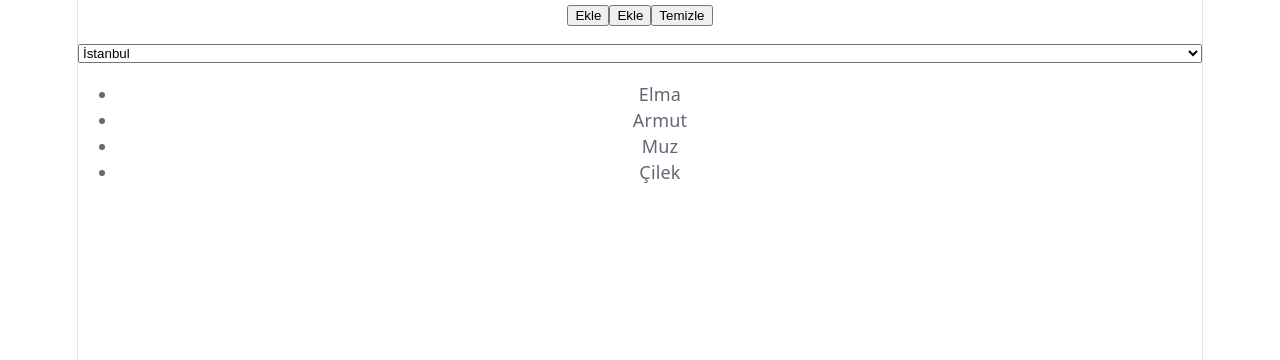
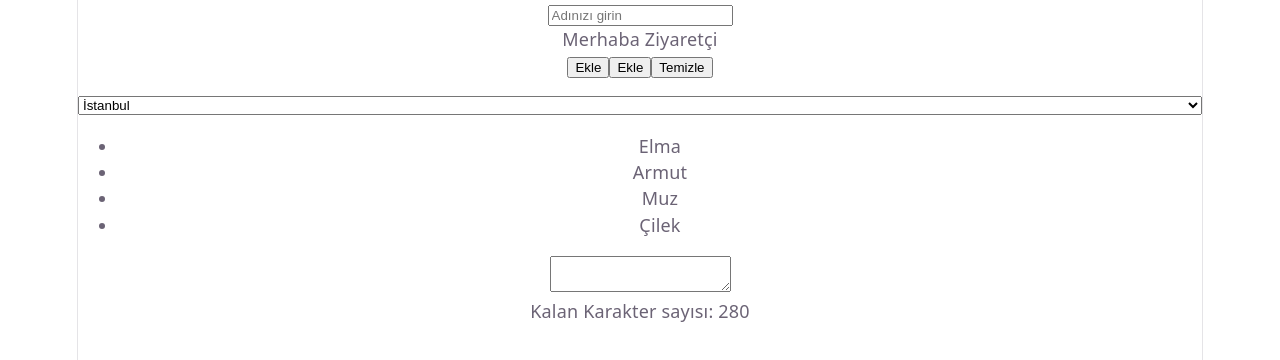
Before and after one commit to iclalinal/Kuzem-React-Dersi, a React (Vite) app: page / in a window 1280 px wide. Shown: the top 360 px of the page. Built offline with nearby package versions, Linux system fonts and the light colour scheme.

Commit message:
onChange örneği eklendi

```diff
--- a/src/App.tsx
+++ b/src/App.tsx
@@ -1,13 +1,17 @@
 import MeyveListesi from "./components/MeyveListesi";
 import SehirSec from "./components/SehirSec";
 import IsimListesi from "./components/IsimListesi";
+import AdInput from "./components/AdInput";
+import KarakterSayimi from "./components/KarakterSayimi";
 
 function App(){
   return(
     <>
+    <AdInput />
     <IsimListesi />
     <SehirSec />
     <MeyveListesi />
+    <KarakterSayimi />
     </>
   )
 }
--- /dev/null
+++ b/src/components/AdInput.tsx
@@ -0,0 +1,17 @@
+import {useState} from "react";
+
+function AdInput(){
+    const [ad, setAd] = useState("");
+
+    const handleChange = (e: React.ChangeEvent<HTMLInputElement>) => {
+        setAd(e.target.value);
+    }
+
+    return(
+        <div>
+            <input value={ad} onChange={handleChange} placeholder="Adınızı girin" />
+            <p>Merhaba {ad || "Ziyaretçi"}</p>
+        </div>
+    )
+}
+export default AdInput;
--- /dev/null
+++ b/src/components/KarakterSayimi.tsx
@@ -0,0 +1,14 @@
+import {useState} from "react";
+
+function KarakterSayimi(){
+    const [metin, setMetin] = useState("");
+
+    return(
+        <div>
+            <textarea value={metin}
+            onChange={(e : React.ChangeEvent<HTMLTextAreaElement>) => setMetin(e.target.value)} />
+            <p>Kalan Karakter sayısı: {280 - metin.length}</p>
+        </div>
+    )
+}
+export default KarakterSayimi;
```
